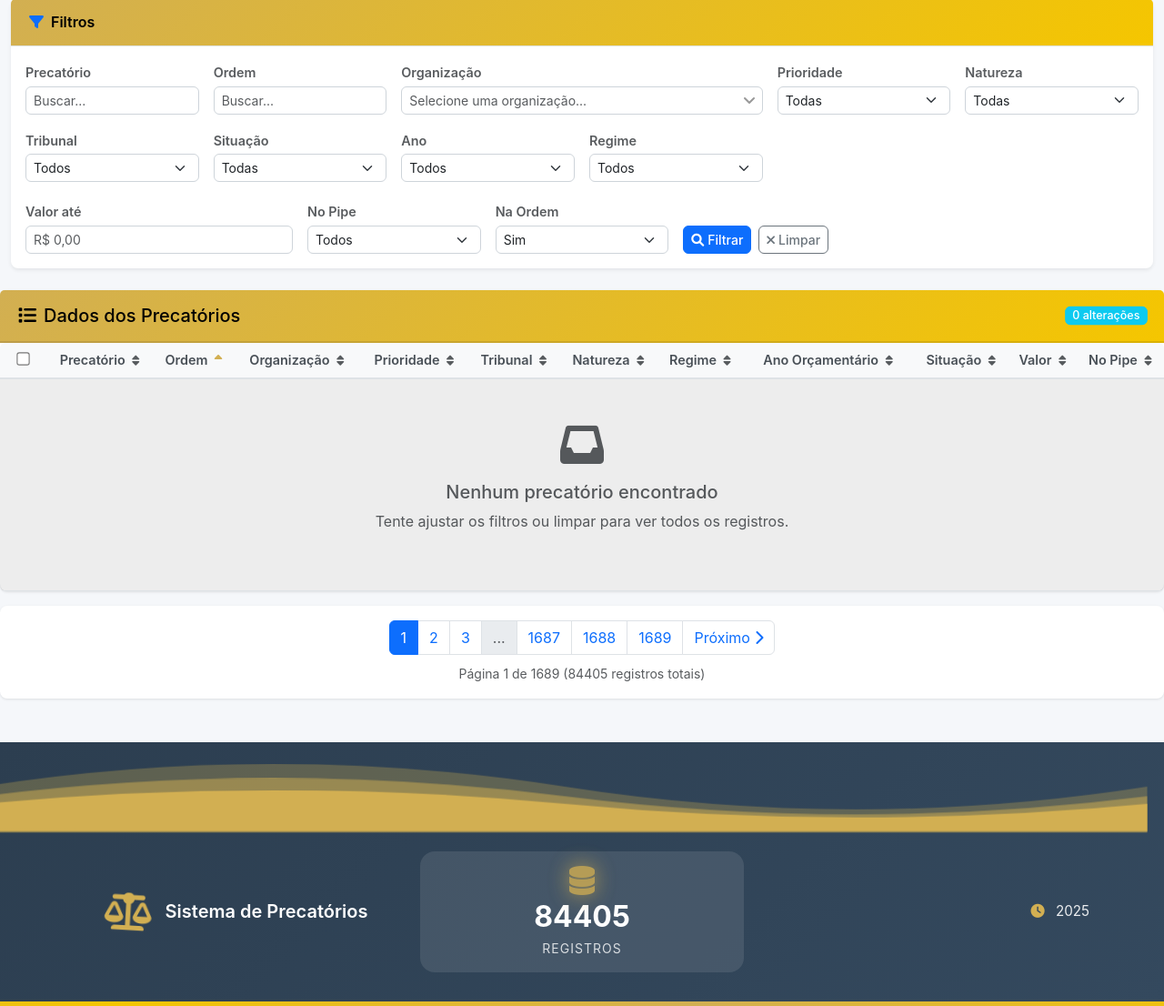
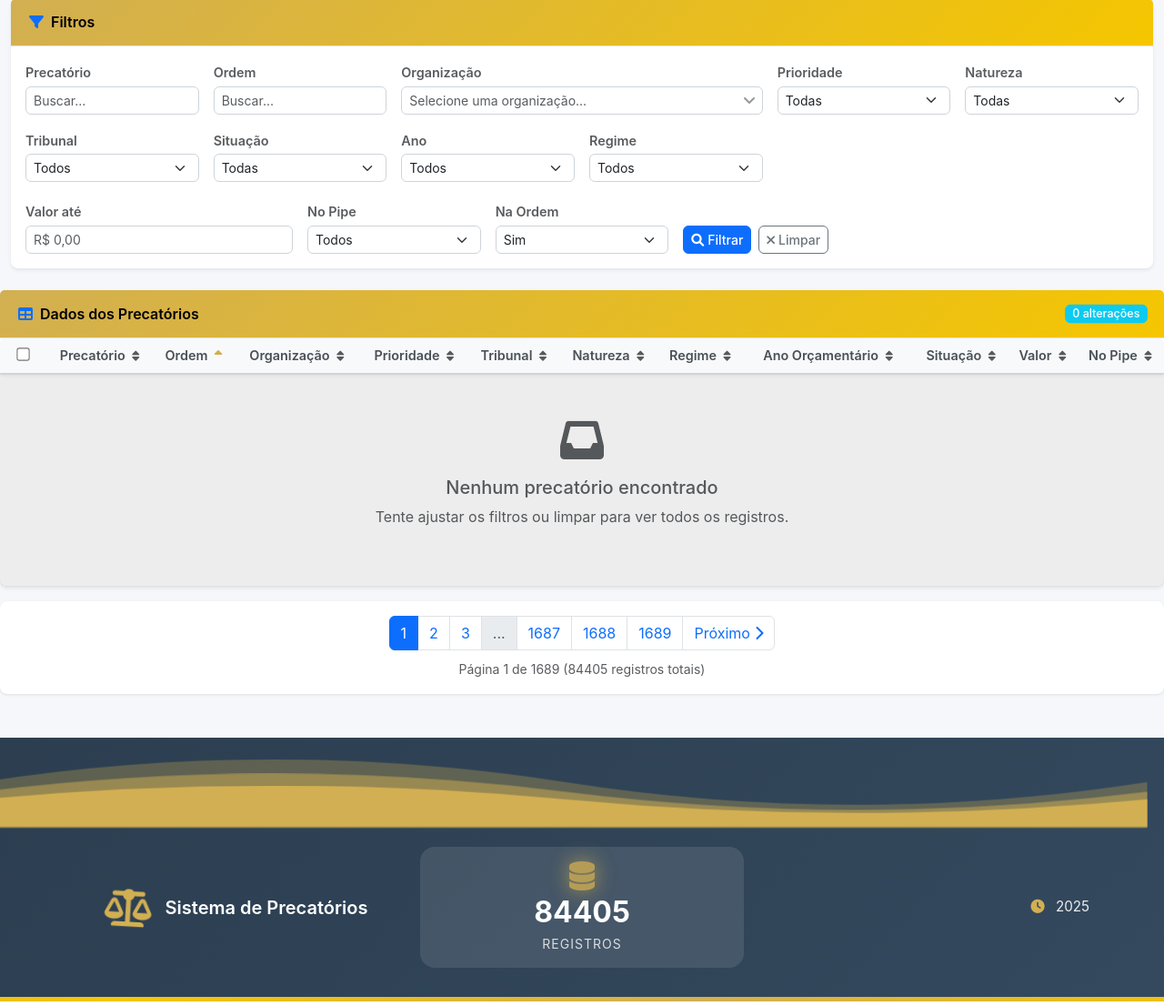
Before and after one commit to williamjohndias/sistema-precatorios, a Flask app: page / in a window 1280 px wide. Shown: the part 122-1228 px from the top of the page at 91% size. Run offline with Flask 3, Linux system fonts and the light colour scheme; data that the repository does not hold is empty; some libraries are stand-ins or nearby versions.

Commit message:
Corrigir sobreposicao do cabecalho da tabela sobre os filtros - Ajustar z-index: filtros z-index 2, tabela z-index 1 - CabeÃ§alho sticky apenas dentro do container da tabela - Melhorar visual: card header consistente, cores mais suaves

```diff
--- a/static/style.css
+++ b/static/style.css
@@ -17,6 +17,8 @@ body {
     box-shadow: 0 1px 3px rgba(0, 0, 0, 0.1);
     border: none;
     border-radius: 8px;
+    position: relative;
+    z-index: 1;
 }
 
 .card-header {
@@ -41,6 +43,15 @@ body {
     border-bottom: 2px solid #dee2e6;
     padding: 0.75rem 0.5rem;
     text-transform: none;
+}
+
+/* Cabeçalho sticky da tabela - dentro do container apenas */
+.table-header-sticky {
+    position: sticky;
+    top: 0;
+    z-index: 10;
+    background-color: #f8f9fa !important;
+    box-shadow: 0 2px 4px rgba(0,0,0,.08);
 }
 
 .table td {
--- a/templates/index.html
+++ b/templates/index.html
@@ -46,7 +46,7 @@
         </div>
 
         <!-- Filtros -->
-        <div class="card mb-4 shadow-sm">
+        <div class="card mb-4 shadow-sm" style="position: relative; z-index: 2;">
             <div class="card-header bg-white border-bottom">
                 <h6 class="mb-0 fw-semibold">
                     <i class="fas fa-filter me-2 text-primary"></i>Filtros
@@ -205,19 +205,19 @@
         <!-- Tabela de dados -->
         <div class="row">
             <div class="col-12">
-                <div class="card">
-                    <div class="card-header d-flex justify-content-between align-items-center">
-                        <h5 class="mb-0">
-                            <i class="fas fa-list me-2"></i>Dados dos Precatórios
-                        </h5>
+                <div class="card shadow-sm">
+                    <div class="card-header bg-white border-bottom d-flex justify-content-between align-items-center">
+                        <h6 class="mb-0 fw-semibold">
+                            <i class="fas fa-table me-2 text-primary"></i>Dados dos Precatórios
+                        </h6>
                         <div class="d-flex align-items-center">
-                            <span class="badge bg-info" id="modifiedCount">0 alterações</span>
+                            <span class="badge bg-primary" id="modifiedCount">0 alterações</span>
                         </div>
                     </div>
                     <div class="card-body p-0">
-                        <div class="table-responsive" style="max-height: 70vh; overflow-y: auto;">
+                        <div class="table-responsive" style="max-height: 70vh; overflow-y: auto; position: relative;">
                             <table class="table table-striped table-hover mb-0" id="dataTable">
-                                <thead class="sticky-top" style="background-color:#343a40;color:#fff;">
+                                <thead class="table-header-sticky" style="background-color:#f8f9fa;color:#495057;">
                                     <tr>
                                         <th class="text-center" style="width: 50px;">
                                             <input type="checkbox" id="selectAll" onchange="toggleSelectAll()">
```
